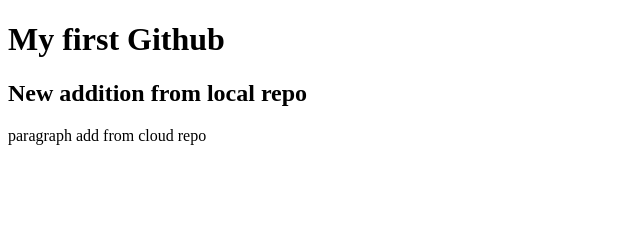
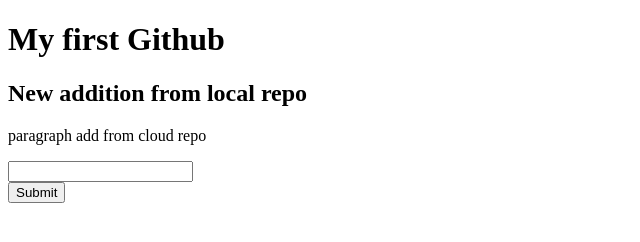
Before and after one commit to dpuman/my-first-website, a plain HTML site: page index.html in a window 1280 px wide. Shown: the whole page, without its empty margins (0-640 px from the left). Drawn offline with Linux system fonts and the light colour scheme.

Commit message:
Button added

```diff
--- a/index.html
+++ b/index.html
@@ -12,6 +12,10 @@
     <h1>My first Github</h1>
     <h2>New addition from local repo</h2>
     <p> paragraph add from cloud repo</p>
+
+    <input type="text" name="" id="">
+    <br>
+    <button>Submit</button>
 </body>
 
 </html>
```
